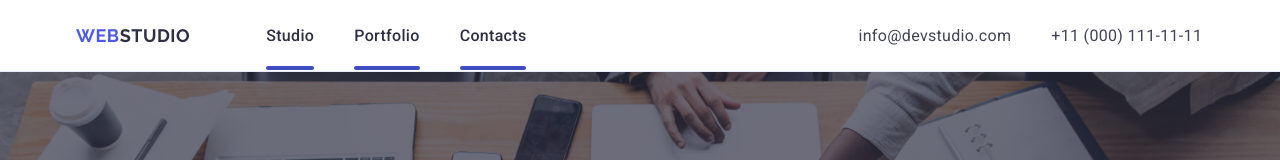
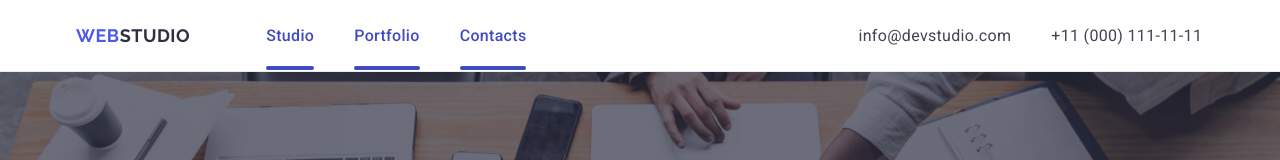
Before and after one commit to SolovievaKateryna/goit-markup-hw-04, a plain HTML site: page index.html in a window 1280 px wide. Shown: the top 160 px of the page. Drawn offline with nearby package versions, Linux system fonts and the light colour scheme.

Commit message:
correct mistakes 9

```diff
--- a/css/styles.css
+++ b/css/styles.css
@@ -86,7 +86,7 @@ section {
 }
 
 .list-navigation-studio {
-    color: #2E2F42;
+    color: #404BBF;
     font-weight: 500;
     padding: 24px 0;
     position: relative;
```
